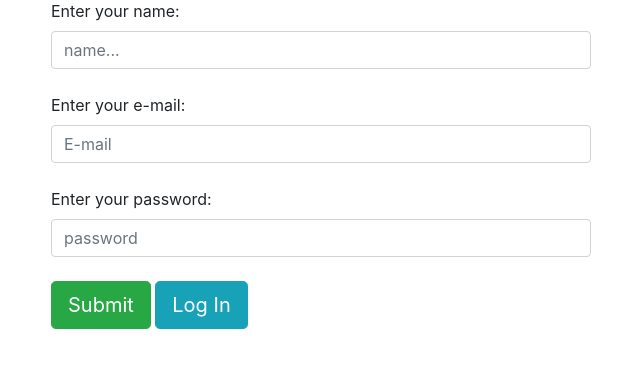
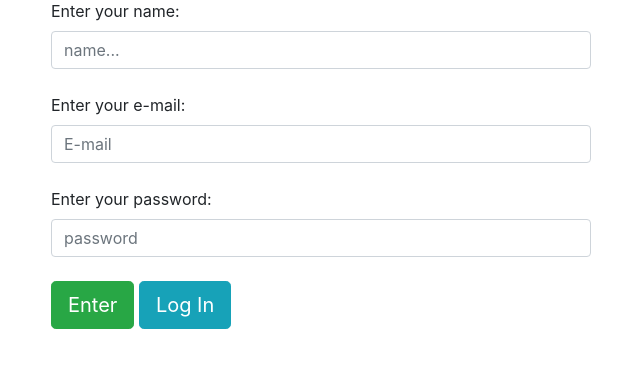
Before and after one commit to mfeeee/django-project0, a Django app: page /auth/signup/ in a window 1280 px wide. Shown: the part 162-543 px from the top of the page, without its empty margins (319-959 px from the left). Run offline with Django 5.2, Linux system fonts and the light colour scheme; some libraries are stand-ins or nearby versions.

Commit message:
:lipstick: fix: add value attribute to submit button in signup form

```diff
--- a/users/templates/signup.html
+++ b/users/templates/signup.html
@@ -55,7 +55,7 @@ Cadastro
             <label>Enter your password:</label>
             <input class="form-control" type="password" placeholder="password" name = "password">
             <br>
-            <input class="btn btn-success btn-lg" type="submit">
+            <input class="btn btn-success btn-lg" type="submit" value="Enter">
             <a href="{% url 'login' %}" class="btn btn-info btn-lg">Log In</a>
         </form>
     </div>
```
